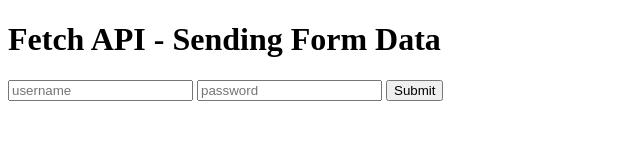
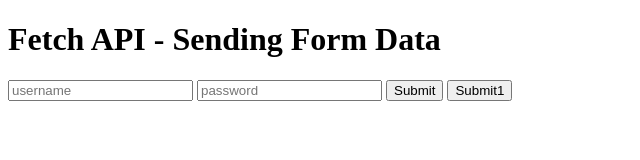
Before and after one commit to rverspaij/HTML-POC, a plain HTML site: page Test Website/index.html in a window 1280 px wide. Shown: the whole page, without its empty margins (0-640 px from the left). Drawn offline with Linux system fonts and the light colour scheme.

Commit message:
website cors

```diff
--- a/Test Website/index.html
+++ b/Test Website/index.html
@@ -12,10 +12,14 @@
             <input name="username" type="text" placeholder="username">
             <input name="password" type="password" placeholder="password">
 
-            <button type="submit">Submit</button>
+            <button value="Get v1" onclick="onGet('v1')" type="submit">Submit</button>
+            <button value="Get v2" onclick="onGet('v2')" type="submit">Submit1</button>
     </form>
 
     <script>
+        function onGet(version) {
+            const url = "http://localhost:8000/reservations/" + version
+
             const formEl = document.querySelector('.form');
 
             formEl.addEventListener('submit', () => {
@@ -26,7 +30,7 @@
 
                 console.log(data);
 
-            fetch('http://localhost:8080/reservations', {
+                fetch(url, {
                     method: 'POST',
                     mode: 'no-cors',
                     headers: {
@@ -35,6 +39,7 @@
                     body: JSON.stringify(data)
                 }).catch(error => console.log(error))
             })
+        }
     </script>
 </body>
 </html>
```
Lines whose indentation alone changed are shown as unchanged.
